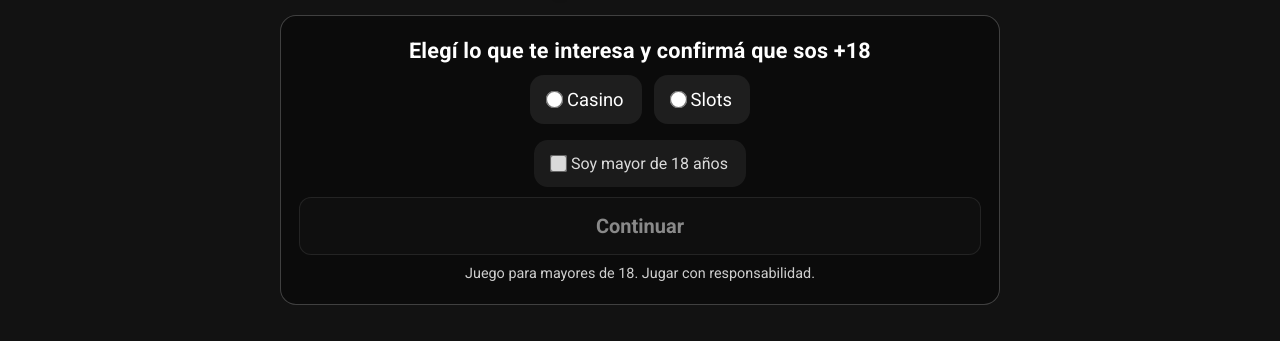
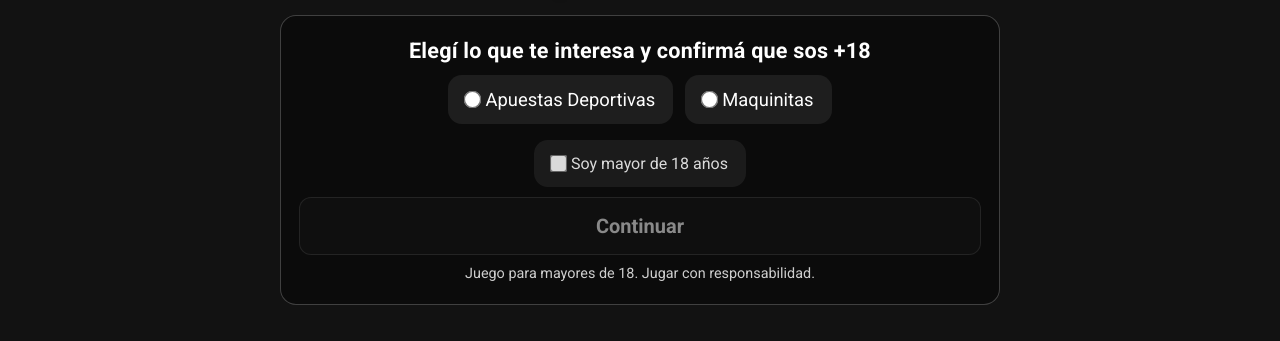
Before and after one commit to Kapitan02/landing-joker-rol, a plain HTML site: page index.html in a window 1280 px wide. Shown: the part 752-1093 px from the top of the page. Drawn offline with Linux system fonts and the light colour scheme.

Commit message:
index.html

```diff
--- a/index.html
+++ b/index.html
@@ -172,8 +172,8 @@
   <div class="gate" id="gate">
     <h4>Elegí lo que te interesa y confirmá que sos +18</h4>
     <div class="opts">
-      <label><input type="radio" name="juego" value="Casino"> Casino</label>
-      <label><input type="radio" name="juego" value="Slots"> Slots</label>
+      <label><input type="radio" name="juego" value="Apuestas Deportivas"> Apuestas Deportivas</label>
+      <label><input type="radio" name="juego" value="Maquinitas"> Maquinitas</label>
     </div>
     <label class="legal"><input type="checkbox" id="mayor"> Soy mayor de 18 años</label>
     <button id="continuar" disabled>Continuar</button>
```
